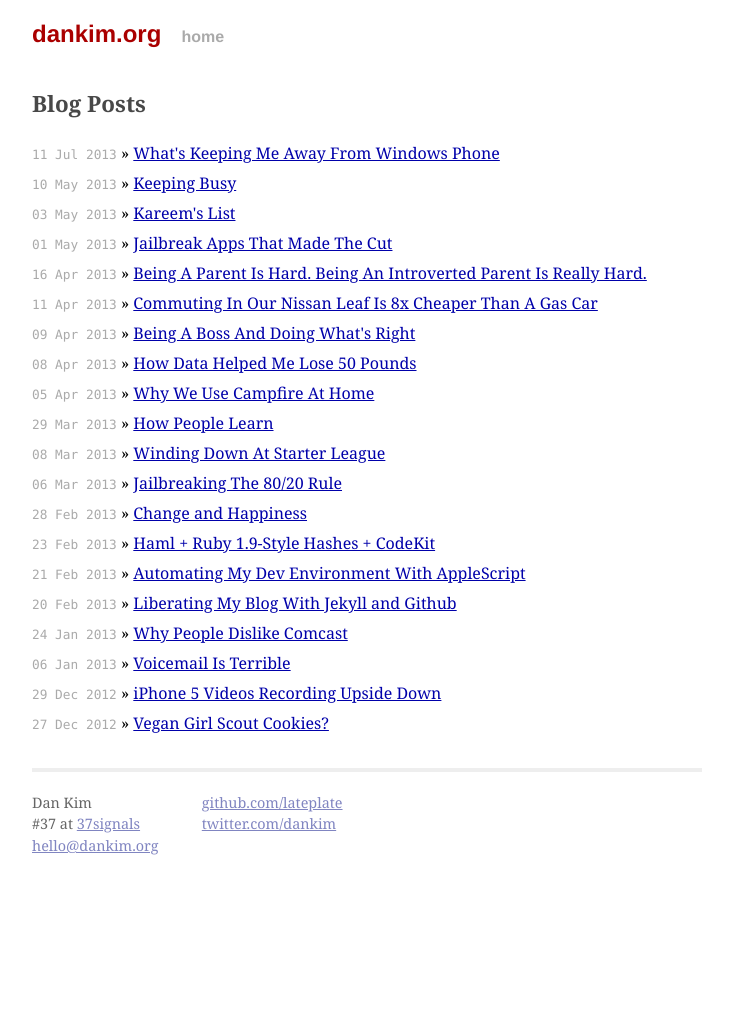
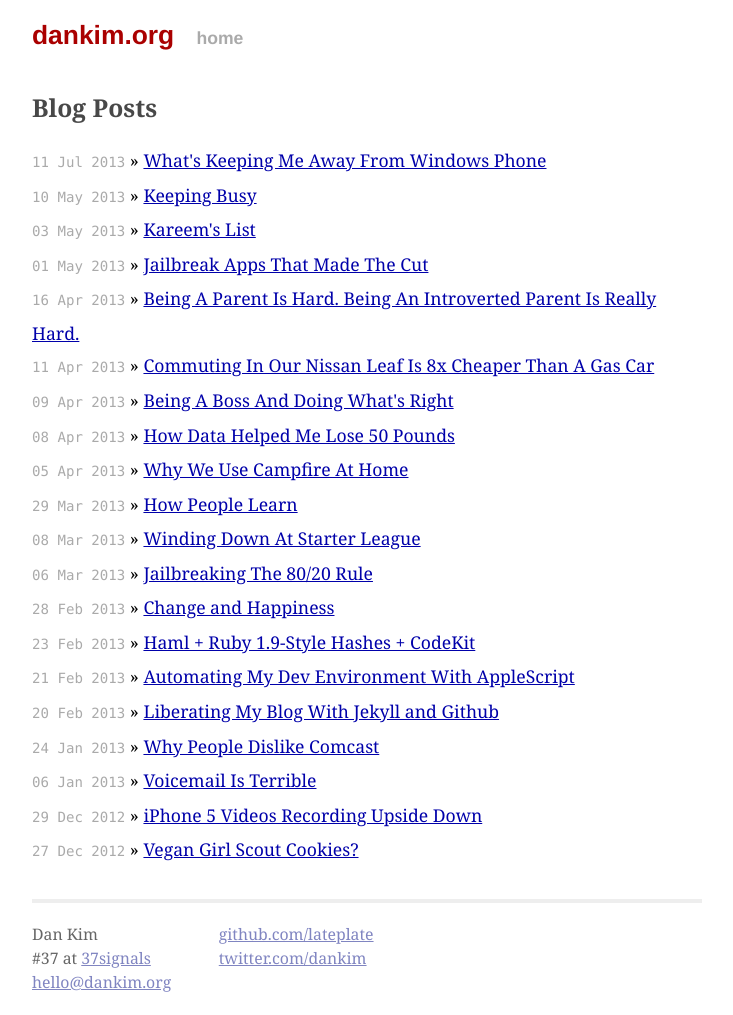
Before and after one commit to lateplate/lateplate.github.io, a Jekyll site: the page built from index.html, in a window 1280 px wide. Shown: the whole page, without its empty margins (273-1006 px from the left). Built offline with Jekyll 4.4.1, drawn with Linux system fonts in a browser that asks for light colours; Markdown is read by kramdown in place of the engine named in the settings; before the commit the page ends 900 px from its top, so only the background shows below that.

Commit message:
Bigger font/spacing for desktop

```diff
--- a/css/main.css
+++ b/css/main.css
@@ -45,7 +45,7 @@ a:visited {
 }
 
 .posts li {
-  line-height: 1.75em;
+  line-height: 1.7em;
 }
 
 .posts span {
@@ -167,5 +167,14 @@ a:visited {
 @media all and (min-width: 768px) {
   .site {
     width: 670px;
+    font-size: 1.1em;
+  }
+
+  .post {
+    line-height: 1.75em;
+  }
+
+  .posts li {
+    line-height: 1.85em;
   }
 }
```
